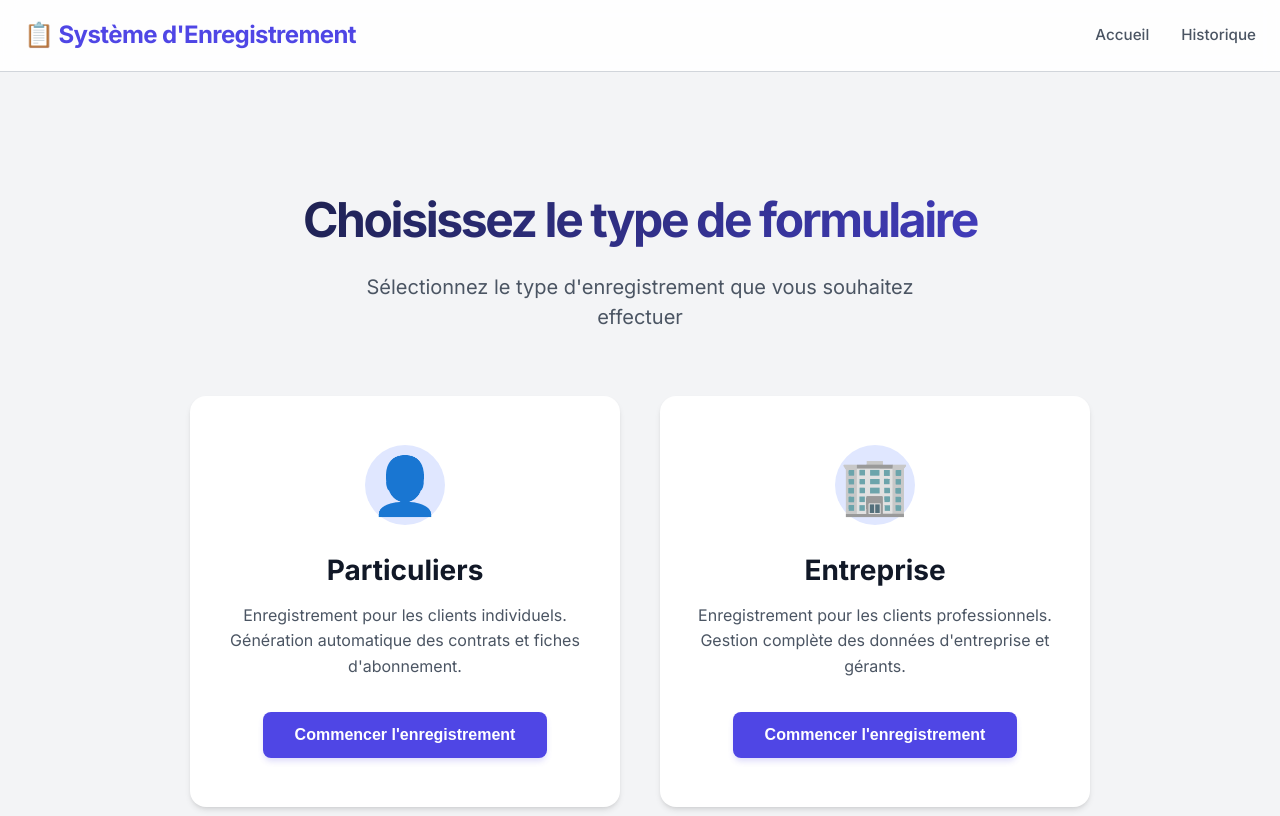
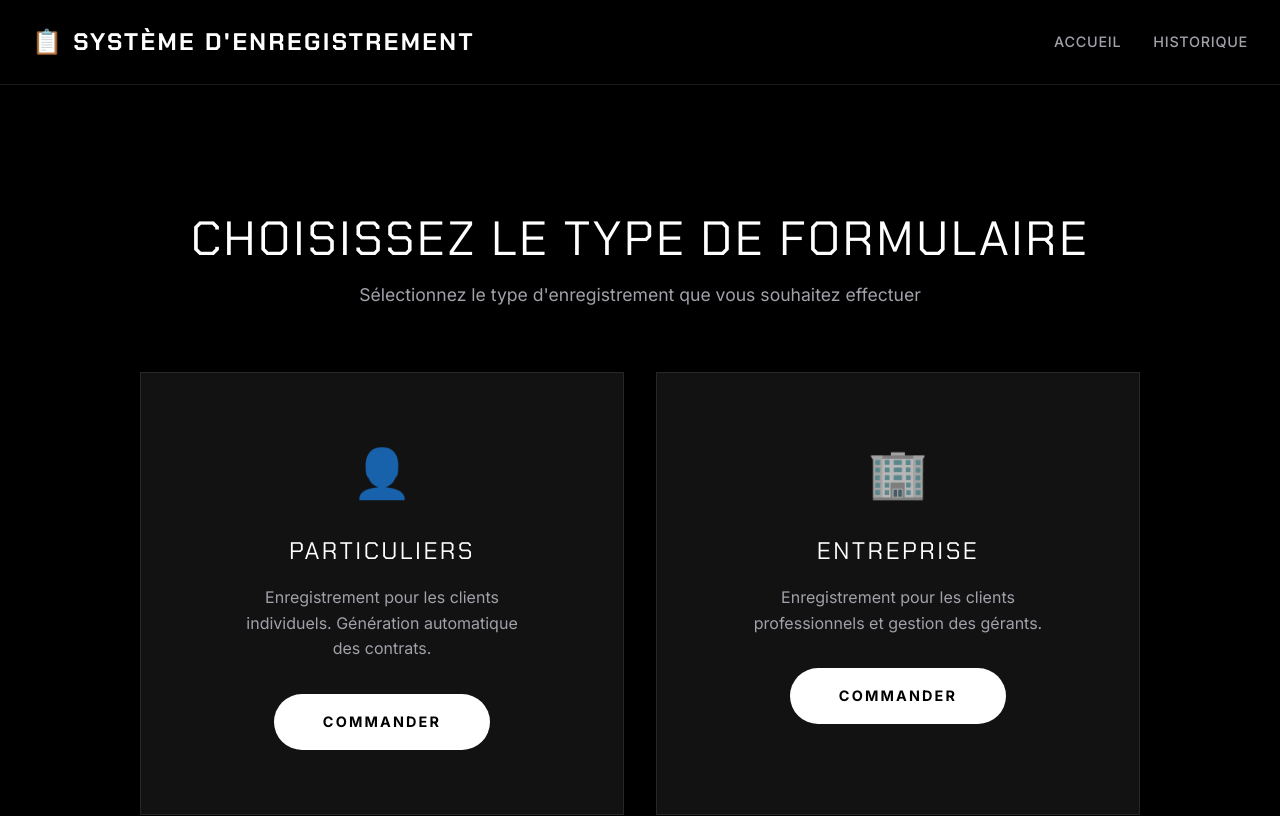
Before and after one commit to FingaDZ/registration, a React (Vite) app in the folder frontend/: page / in a window 1280 px wide. Shown: the top 816 px of the page. Built offline with nearby package versions, Linux system fonts and the light colour scheme.

Commit message:
Style: Starlink-inspired Dark Mode Redesign

```diff
--- a/frontend/src/components/FormSelector.jsx
+++ b/frontend/src/components/FormSelector.jsx
@@ -9,16 +9,16 @@ function FormSelector() {
             <div className="card-grid">
                 <Link to="/particuliers" className="selection-card">
                     <div className="card-icon">👤</div>
-                    <h2>Particuliers</h2>
-                    <p>Enregistrement pour les clients individuels. Génération automatique des contrats et fiches d'abonnement.</p>
-                    <button className="btn btn-primary">Commencer l'enregistrement</button>
+                    <h2>PARTICULIERS</h2>
+                    <p>Enregistrement pour les clients individuels. Génération automatique des contrats.</p>
+                    <span className="btn btn-primary">COMMANDER</span>
                 </Link>
 
                 <Link to="/entreprise" className="selection-card">
                     <div className="card-icon">🏢</div>
-                    <h2>Entreprise</h2>
-                    <p>Enregistrement pour les clients professionnels. Gestion complète des données d'entreprise et gérants.</p>
-                    <button className="btn btn-primary">Commencer l'enregistrement</button>
+                    <h2>ENTREPRISE</h2>
+                    <p>Enregistrement pour les clients professionnels et gestion des gérants.</p>
+                    <span className="btn btn-primary">COMMANDER</span>
                 </Link>
             </div>
         </div>
--- a/frontend/src/index.css
+++ b/frontend/src/index.css
@@ -1,47 +1,31 @@
-@import url('https://fonts.googleapis.com/css2?family=Inter:wght@300;400;500;600;700&display=swap');
+@import url('https://fonts.googleapis.com/css2?family=Chakra+Petch:wght@300;400;500;600;700&family=Inter:wght@300;400;500;600;700&display=swap');
 
 :root {
-  /* Modern Color Palette */
-  --primary: #4f46e5;
-  /* Indigo 600 */
-  --primary-hover: #4338ca;
-  /* Indigo 700 */
-  --primary-light: #e0e7ff;
-  /* Indigo 100 */
-  --secondary: #64748b;
-  /* Slate 500 */
+  /* Starlink Inspired Palette */
+  --bg-color: #000000;
+  --surface-color: #121212;
+  --surface-hover: #1e1e1e;
+
+  --text-primary: #ffffff;
+  --text-secondary: #a1a1aa;
+
+  --primary: #ffffff;
+  --primary-hover: #e4e4e7;
+  --primary-text: #000000;
+
+  --border-color: #27272a;
+  --border-focus: #ffffff;
+
+  --error: #ef4444;
   --success: #10b981;
-  /* Emerald 500 */
-  --success-bg: #d1fae5;
-  /* Emerald 100 */
-  --error: #ef4444;
-  /* Red 500 */
-  --error-bg: #fee2e2;
-  /* Red 100 */
-  --background: #f3f4f6;
-  /* Gray 100 */
-  --surface: #ffffff;
-  /* White */
-  --text-main: #111827;
-  /* Gray 900 */
-  --text-secondary: #4b5563;
-  /* Gray 600 */
-  --border: #d1d5db;
-  /* Gray 300 */
-  --border-focus: #4f46e5;
-  /* Indigo 600 */
 
-  /* Shadows */
-  --shadow-sm: 0 1px 2px 0 rgb(0 0 0 / 0.05);
-  --shadow: 0 4px 6px -1px rgb(0 0 0 / 0.1), 0 2px 4px -2px rgb(0 0 0 / 0.1);
-  --shadow-lg: 0 10px 15px -3px rgb(0 0 0 / 0.1), 0 4px 6px -4px rgb(0 0 0 / 0.1);
-  --shadow-xl: 0 20px 25px -5px rgb(0 0 0 / 0.1), 0 8px 10px -6px rgb(0 0 0 / 0.1);
+  /* Spacing & Radius */
+  --radius-sm: 0px;
+  /* Starlink is often sharp or slightly rounded */
+  --radius-md: 4px;
+  --radius-lg: 8px;
 
-  /* Radius */
-  --radius-sm: 0.375rem;
-  --radius: 0.5rem;
-  --radius-lg: 0.75rem;
-  --radius-xl: 1rem;
+  --container-width: 1400px;
 }
 
 * {
@@ -51,11 +35,30 @@
 }
 
 body {
-  font-family: 'Inter', sans-serif;
-  background-color: var(--background);
-  color: var(--text-main);
+  background-color: var(--bg-color);
+  color: var(--text-primary);
+  font-family: 'DIN', 'Inter', -apple-system, BlinkMacSystemFont, sans-serif;
+  /* Fallback to Inter */
+  -webkit-font-smoothing: antialiased;
   line-height: 1.5;
-  -webkit-font-smoothing: antialiased;
+}
+
+/* Custom Scrollbar */
+::-webkit-scrollbar {
+  width: 8px;
+}
+
+::-webkit-scrollbar-track {
+  background: var(--bg-color);
+}
+
+::-webkit-scrollbar-thumb {
+  background: #333;
+  border-radius: 4px;
+}
+
+::-webkit-scrollbar-thumb:hover {
+  background: #555;
 }
 
 .app {
@@ -64,34 +67,34 @@ body {
   flex-direction: column;
 }
 
-/* Navbar */
+/* Navbar - Minimalist & Transparent */
 .navbar {
-  background: rgba(255, 255, 255, 0.9);
-  backdrop-filter: blur(10px);
-  border-bottom: 1px solid var(--border);
+  background: rgba(0, 0, 0, 0.8);
+  backdrop-filter: blur(12px);
   position: sticky;
   top: 0;
-  z-index: 50;
+  z-index: 100;
+  border-bottom: 1px solid rgba(255, 255, 255, 0.1);
 }
 
 .nav-container {
-  max-width: 1280px;
+  max-width: var(--container-width);
   margin: 0 auto;
-  padding: 1rem 1.5rem;
+  padding: 1.5rem 2rem;
   display: flex;
   justify-content: space-between;
   align-items: center;
 }
 
 .nav-logo {
+  font-family: 'Chakra Petch', sans-serif;
+  /* Tech/Futuristic font */
   font-size: 1.5rem;
-  font-weight: 800;
-  color: var(--primary);
+  font-weight: 700;
+  color: var(--text-primary);
   text-decoration: none;
-  letter-spacing: -0.025em;
-  display: flex;
-  align-items: center;
-  gap: 0.5rem;
+  letter-spacing: 0.1em;
+  text-transform: uppercase;
 }
 
 .nav-links {
@@ -102,83 +105,85 @@ body {
 .nav-link {
   color: var(--text-secondary);
   text-decoration: none;
+  font-size: 0.9rem;
+  text-transform: uppercase;
+  letter-spacing: 0.05em;
+  transition: color 0.3s ease;
   font-weight: 500;
-  font-size: 0.95rem;
-  transition: color 0.2s;
-  padding: 0.5rem 0;
-  position: relative;
 }
 
 .nav-link:hover {
-  color: var(--primary);
+  color: var(--text-primary);
 }
 
-.nav-link::after {
-  content: '';
-  position: absolute;
-  width: 0;
-  height: 2px;
-  bottom: 0;
-  left: 0;
-  background-color: var(--primary);
-  transition: width 0.2s;
-}
-
-.nav-link:hover::after {
-  width: 100%;
-}
-
-/* Main Content */
+/* Main Layout */
 .main-content {
   flex: 1;
   width: 100%;
-  max-width: 1280px;
+  max-width: var(--container-width);
   margin: 0 auto;
-  padding: 3rem 1.5rem;
+  padding: 4rem 2rem;
 }
 
-/* Form Selector */
+/* Typography Helpers */
+h1,
+h2,
+h3 {
+  font-weight: 400;
+  /* Lighter weights are very modern */
+  letter-spacing: -0.02em;
+}
+
+h1 {
+  font-size: 3rem;
+  line-height: 1.1;
+  margin-bottom: 1rem;
+}
+
+.text-uppercase {
+  text-transform: uppercase;
+  letter-spacing: 0.1em;
+  font-size: 0.875rem;
+  font-weight: 600;
+}
+
+/* Form Selector - Product Cards Style */
 .form-selector {
   text-align: center;
   padding: 4rem 0;
-  animation: fadeIn 0.5s ease-out;
 }
 
 .form-selector h1 {
-  font-size: 3rem;
-  font-weight: 800;
-  color: var(--text-main);
+  font-family: 'Chakra Petch', sans-serif;
+  text-transform: uppercase;
+  letter-spacing: 0.05em;
   margin-bottom: 1rem;
-  letter-spacing: -0.05em;
-  background: linear-gradient(135deg, var(--text-main) 0%, var(--primary) 100%);
-  -webkit-background-clip: text;
-  -webkit-text-fill-color: transparent;
 }
 
 .subtitle {
-  font-size: 1.25rem;
   color: var(--text-secondary);
+  font-size: 1.1rem;
+  margin-bottom: 4rem;
   max-width: 600px;
-  margin: 0 auto 4rem auto;
+  margin-left: auto;
+  margin-right: auto;
 }
 
 .card-grid {
   display: grid;
-  grid-template-columns: repeat(auto-fit, minmax(320px, 1fr));
-  gap: 2.5rem;
-  max-width: 900px;
+  grid-template-columns: repeat(2, 1fr);
+  gap: 2rem;
+  max-width: 1000px;
   margin: 0 auto;
 }
 
 .selection-card {
-  background: var(--surface);
-  border-radius: var(--radius-xl);
-  padding: 3rem 2rem;
+  background: var(--surface-color);
+  border: 1px solid var(--border-color);
+  padding: 4rem 2rem;
   text-decoration: none;
-  color: var(--text-main);
-  transition: all 0.3s cubic-bezier(0.4, 0, 0.2, 1);
-  border: 1px solid transparent;
-  box-shadow: var(--shadow);
+  color: var(--text-primary);
+  transition: all 0.4s cubic-bezier(0.16, 1, 0.3, 1);
   display: flex;
   flex-direction: column;
   align-items: center;
@@ -186,312 +191,284 @@ body {
   overflow: hidden;
 }
 
-.selection-card::before {
-  content: '';
-  position: absolute;
-  top: 0;
-  left: 0;
-  width: 100%;
-  height: 6px;
-  background: var(--primary);
-  transform: scaleX(0);
-  transition: transform 0.3s;
-  transform-origin: left;
-}
-
 .selection-card:hover {
-  transform: translateY(-8px);
-  box-shadow: var(--shadow-xl);
-  border-color: var(--primary-light);
-}
-
-.selection-card:hover::before {
-  transform: scaleX(1);
+  border-color: var(--primary);
+  transform: translateY(-5px);
+  background: var(--surface-hover);
 }
 
 .card-icon {
-  font-size: 3.5rem;
+  font-size: 3rem;
   margin-bottom: 1.5rem;
-  background: var(--primary-light);
-  width: 80px;
-  height: 80px;
-  border-radius: 50%;
-  display: flex;
-  align-items: center;
-  justify-content: center;
-  color: var(--primary);
+  opacity: 0.8;
 }
 
 .selection-card h2 {
-  font-size: 1.75rem;
-  font-weight: 700;
-  margin-bottom: 0.75rem;
+  font-family: 'Chakra Petch', sans-serif;
+  font-size: 1.5rem;
+  text-transform: uppercase;
+  letter-spacing: 0.1em;
+  margin-bottom: 1rem;
 }
 
 .selection-card p {
   color: var(--text-secondary);
   margin-bottom: 2rem;
   line-height: 1.6;
+  max-width: 300px;
 }
 
-/* Forms */
+/* Forms - Floating Labels / Minimalist */
 .form-container {
-  max-width: 850px;
+  max-width: 800px;
   margin: 0 auto;
-  animation: slideUp 0.5s ease-out;
 }
 
 .form-header {
-  margin-bottom: 2.5rem;
   text-align: center;
+  margin-bottom: 4rem;
 }
 
 .form-header h1 {
-  font-size: 2.25rem;
-  font-weight: 800;
-  color: var(--text-main);
-  margin-bottom: 0.5rem;
+  font-family: 'Chakra Petch', sans-serif;
+  text-transform: uppercase;
+  letter-spacing: 0.05em;
 }
 
 .btn-back {
   background: transparent;
-  border: none;
-  color: var(--secondary);
-  font-size: 0.95rem;
+  border: 1px solid var(--border-color);
+  color: var(--text-primary);
+  padding: 0.5rem 1.5rem;
   cursor: pointer;
-  margin-bottom: 1.5rem;
-  display: inline-flex;
-  align-items: center;
-  gap: 0.5rem;
-  padding: 0.5rem 1rem;
-  border-radius: var(--radius);
-  transition: all 0.2s;
+  margin-bottom: 2rem;
+  text-transform: uppercase;
+  font-size: 0.8rem;
+  letter-spacing: 0.1em;
+  transition: all 0.3s;
 }
 
 .btn-back:hover {
-  background: var(--background);
-  color: var(--text-main);
+  border-color: var(--primary);
 }
 
 .form {
-  background: var(--surface);
-  border-radius: var(--radius-xl);
-  padding: 3rem;
-  box-shadow: var(--shadow-lg);
-  border: 1px solid var(--border);
+  /* Starlink forms often don't have a visible "container" background,
+     just fields on the page. But for structure we'll keep a subtle one */
+  background: transparent;
 }
 
 .form-section {
-  margin-bottom: 2.5rem;
-  padding-bottom: 2rem;
-  border-bottom: 1px solid var(--primary-light);
-}
-
-.form-section:last-of-type {
-  border-bottom: none;
-  padding-bottom: 0;
+  margin-bottom: 4rem;
 }
 
 .form-section h2 {
-  font-size: 1.15rem;
-  font-weight: 600;
-  color: var(--primary);
-  margin-bottom: 1.5rem;
+  font-size: 1rem;
   text-transform: uppercase;
-  letter-spacing: 0.05em;
-  display: flex;
-  align-items: center;
-  gap: 0.75rem;
-}
-
-.form-section h2::after {
-  content: '';
-  flex: 1;
-  height: 1px;
-  background: var(--primary-light);
+  letter-spacing: 0.1em;
+  color: var(--text-secondary);
+  border-bottom: 1px solid var(--border-color);
+  padding-bottom: 1rem;
+  margin-bottom: 2rem;
 }
 
 .form-grid {
   display: grid;
-  grid-template-columns: repeat(2, 1fr);
-  /* Default 2 columns */
-  gap: 1.5rem 2rem;
+  grid-template-columns: 1fr 1fr;
+  gap: 2rem;
 }
 
 .form-group {
   display: flex;
   flex-direction: column;
-  gap: 0.5rem;
+  position: relative;
 }
 
 .form-group.full-width {
   grid-column: 1 / -1;
 }
 
-/* Input Styles */
 .form-group label {
-  font-size: 0.875rem;
-  font-weight: 600;
+  font-size: 0.75rem;
+  text-transform: uppercase;
+  letter-spacing: 0.05em;
   color: var(--text-secondary);
-  margin-left: 0.25rem;
+  margin-bottom: 0.5rem;
 }
 
 .form-group input,
 .form-group select {
-  padding: 0.875rem 1rem;
-  background-color: #f9fafb;
-  border: 1px solid var(--border);
-  border-radius: var(--radius);
+  background: var(--surface-color);
+  border: 1px solid var(--border-color);
+  color: var(--text-primary);
+  padding: 1rem;
   font-size: 1rem;
-  color: var(--text-main);
-  transition: all 0.2s ease-in-out;
+  border-radius: var(--radius-sm);
+  /* Sharper edges */
+  transition: all 0.2s;
 }
 
 .form-group input:focus,
 .form-group select:focus {
   outline: none;
-  background-color: var(--surface);
   border-color: var(--primary);
-  box-shadow: 0 0 0 4px var(--primary-light);
+  background: black;
 }
 
 .form-group input::placeholder {
-  color: #9ca3af;
+  color: #52525b;
 }
 
 /* Actions */
 .form-actions {
   display: flex;
-  gap: 1rem;
-  justify-content: flex-end;
-  margin-top: 3rem;
-  padding-top: 1.5rem;
-  border-top: 1px solid var(--border);
+  gap: 1.5rem;
+  justify-content: center;
+  /* Centered actions like Starlink */
+  margin-top: 4rem;
+  padding-top: 2rem;
+  border-top: 1px solid var(--border-color);
 }
 
+/* Buttons - High Contrast */
 .btn {
-  padding: 0.875rem 2rem;
-  border-radius: var(--radius);
-  font-weight: 600;
-  font-size: 1rem;
-  border: none;
+  padding: 1rem 3rem;
+  /* Wide buttons */
+  font-size: 0.9rem;
+  text-transform: uppercase;
+  letter-spacing: 0.15em;
+  font-weight: 700;
   cursor: pointer;
-  transition: all 0.2s;
+  transition: all 0.3s;
+  border: 1px solid transparent;
   display: inline-flex;
   align-items: center;
   justify-content: center;
-  gap: 0.5rem;
 }
 
 .btn-primary {
   background: var(--primary);
-  color: white;
-  box-shadow: 0 4px 6px -1px rgba(79, 70, 229, 0.2);
+  color: var(--primary-text);
+  border-radius: 9999px;
+  /* Pill shape is very common in modern tech */
 }
 
 .btn-primary:hover:not(:disabled) {
   background: var(--primary-hover);
-  transform: translateY(-1px);
-  box-shadow: 0 6px 8px -1px rgba(79, 70, 229, 0.3);
+  transform: scale(1.02);
 }
 
 .btn-secondary {
-  background: var(--background);
-  color: var(--text-secondary);
+  background: transparent;
+  border: 1px solid var(--text-primary);
+  color: var(--text-primary);
+  border-radius: 9999px;
 }
 
 .btn-secondary:hover {
-  background: #e5e7eb;
-  color: var(--text-main);
+  background: rgba(255, 255, 255, 0.1);
 }
 
 .btn-success {
   background: var(--success);
-  color: white;
+  color: black;
+  border-radius: 9999px;
 }
 
-.btn-success:hover {
-  background: #059669;
+/* Document History Table */
+.history-container h1 {
+  font-family: 'Chakra Petch', sans-serif;
+  text-transform: uppercase;
 }
 
-.btn:disabled {
-  opacity: 0.7;
-  cursor: wait;
+.filters {
+  background: var(--surface-color);
+  padding: 2rem;
+  border: 1px solid var(--border-color);
+  margin-bottom: 3rem;
+  align-items: flex-end;
 }
 
-/* Alerts */
-.alert {
-  padding: 1.5rem;
-  border-radius: var(--radius);
-  margin-bottom: 2rem;
-  border-left: 4px solid transparent;
-  animation: slideDown 0.3s ease-out;
+.table-container {
+  background: var(--surface-color);
+  border: 1px solid var(--border-color);
+  border-radius: var(--radius-sm);
+  overflow: hidden;
 }
 
-.alert-success {
-  background: var(--success-bg);
-  color: #065f46;
-  border-left-color: var(--success);
+.documents-table th {
+  background: #000;
+  color: var(--text-secondary);
+  text-transform: uppercase;
+  font-size: 0.75rem;
+  letter-spacing: 0.1em;
+  padding: 1.5rem;
+  border-bottom: 1px solid var(--border-color);
 }
 
-.alert-error {
-  background: var(--error-bg);
-  color: #991b1b;
-  border-left-color: var(--error);
+.documents-table td {
+  padding: 1.5rem;
+  border-bottom: 1px solid var(--border-color);
+  color: var(--text-primary);
 }
 
-/* Animations */
-@keyframes fadeIn {
-  from {
-    opacity: 0;
+.documents-table tr:last-child td {
+  border-bottom: none;
 }
 
-  to {
-    opacity: 1;
-  }
+.documents-table tbody tr:hover {
+  background: var(--surface-hover);
 }
 
-@keyframes slideUp {
-  from {
-    opacity: 0;
-    transform: translateY(20px);
+.reference {
+  font-family: 'Courier New', monospace;
+  color: var(--primary);
 }
 
-  to {
-    opacity: 1;
-    transform: translateY(0);
-  }
+.badge {
+  padding: 0.5rem 1rem;
+  font-size: 0.7rem;
+  text-transform: uppercase;
+  letter-spacing: 0.05em;
+  font-weight: 700;
+  border-radius: 999px;
 }
 
-@keyframes slideDown {
-  from {
-    opacity: 0;
-    transform: translateY(-10px);
+.badge-particuliers {
+  background: rgba(255, 255, 255, 0.1);
+  color: white;
+  border: 1px solid rgba(255, 255, 255, 0.2);
 }
 
-  to {
-    opacity: 1;
-    transform: translateY(0);
+.badge-entreprise {
+  background: rgba(255, 255, 0, 0.1);
+  color: #fef08a;
+  /* Soft yellow */
+  border: 1px solid rgba(255, 255, 0, 0.2);
 }
+
+/* Pagination */
+.pagination {
+  background: transparent;
+  border: none;
+  box-shadow: none;
+  padding: 2rem 0;
+  justify-content: center;
+  gap: 2rem;
 }
 
 /* Responsive */
 @media (max-width: 768px) {
+  .card-grid {
+    grid-template-columns: 1fr;
+  }
+
   .form-grid {
     grid-template-columns: 1fr;
-    gap: 1.25rem;
   }
 
-  .form {
-    padding: 1.5rem;
-  }
-
-  .form-selector h1 {
-    font-size: 2rem;
-  }
-
-  .card-grid {
-    grid-template-columns: 1fr;
-    padding: 0 1rem;
+  .nav-container {
+    flex-direction: column;
+    gap: 1.5rem;
   }
 }
```
Lines whose indentation alone changed are shown as unchanged.
